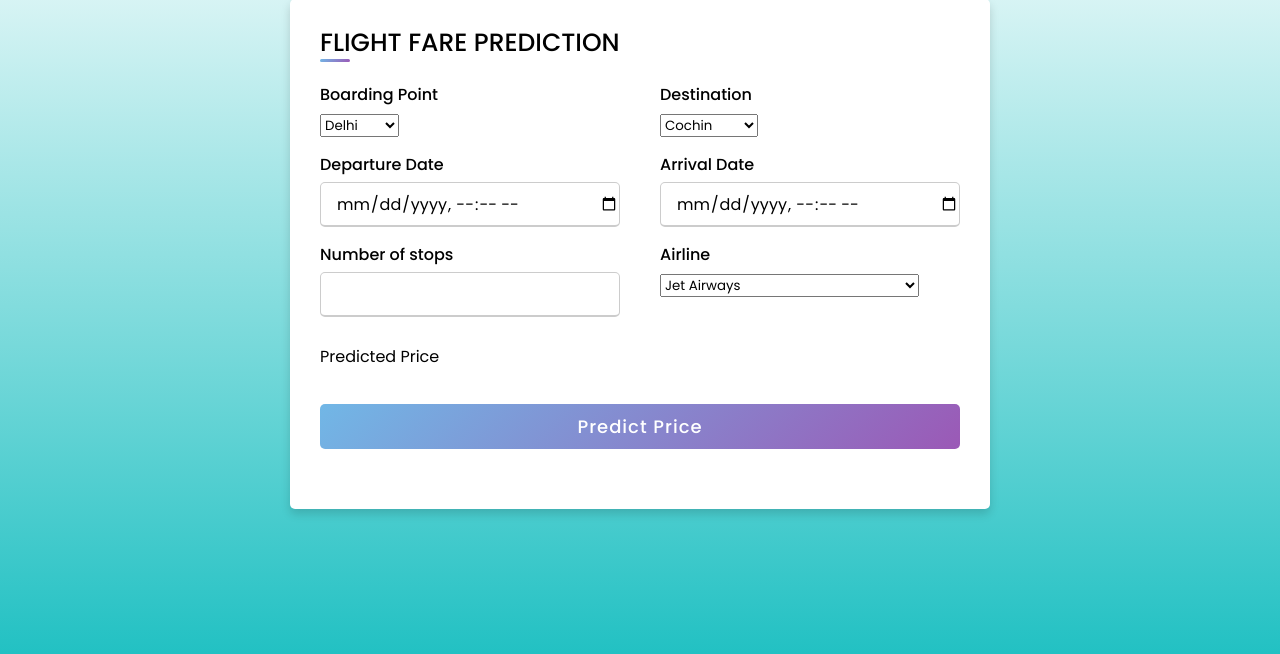
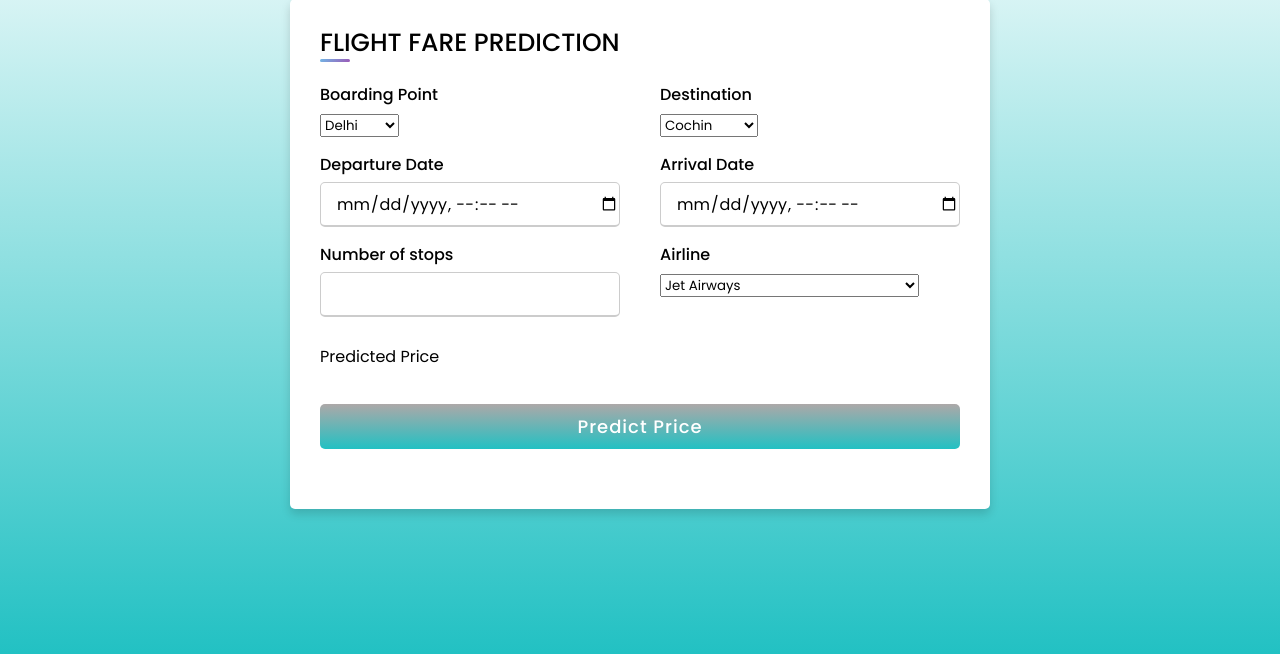
Before and after one commit to shreyaspatil2712/flightfare_prediction_ineuronai, a Flask app: page / in a window 1280 px wide. Shown: the part 146-800 px from the top of the page. Run offline with Flask 2, Linux system fonts and the light colour scheme; parts of the project's set-up code (start-up, migrations or seed data) failed here and were passed over.

Commit message:
Update style.css

```diff
--- a/static/css/style.css
+++ b/static/css/style.css
@@ -116,11 +116,13 @@ form .input-box span.details{
    letter-spacing: 1px;
    cursor: pointer;
    transition: all 0.3s ease;
-   background: linear-gradient(135deg, #71b7e6, #9b59b6);
+   background: rgb(34,193,195);
+   background: linear-gradient(0deg, rgba(34,193,195,1) 0%, rgba(173,168,168,1) 100%);
  }
  form .button input:hover{
   /* transform: scale(0.99); */
-  background: linear-gradient(-135deg, #71b7e6, #9b59b6);
+  background: rgb(34,193,195);
+  background: linear-gradient(0deg, rgba(34,193,195,1) 0%, rgba(173,168,168,1) 100%);;
   }
  @media(max-width: 584px){
  .container{
```
